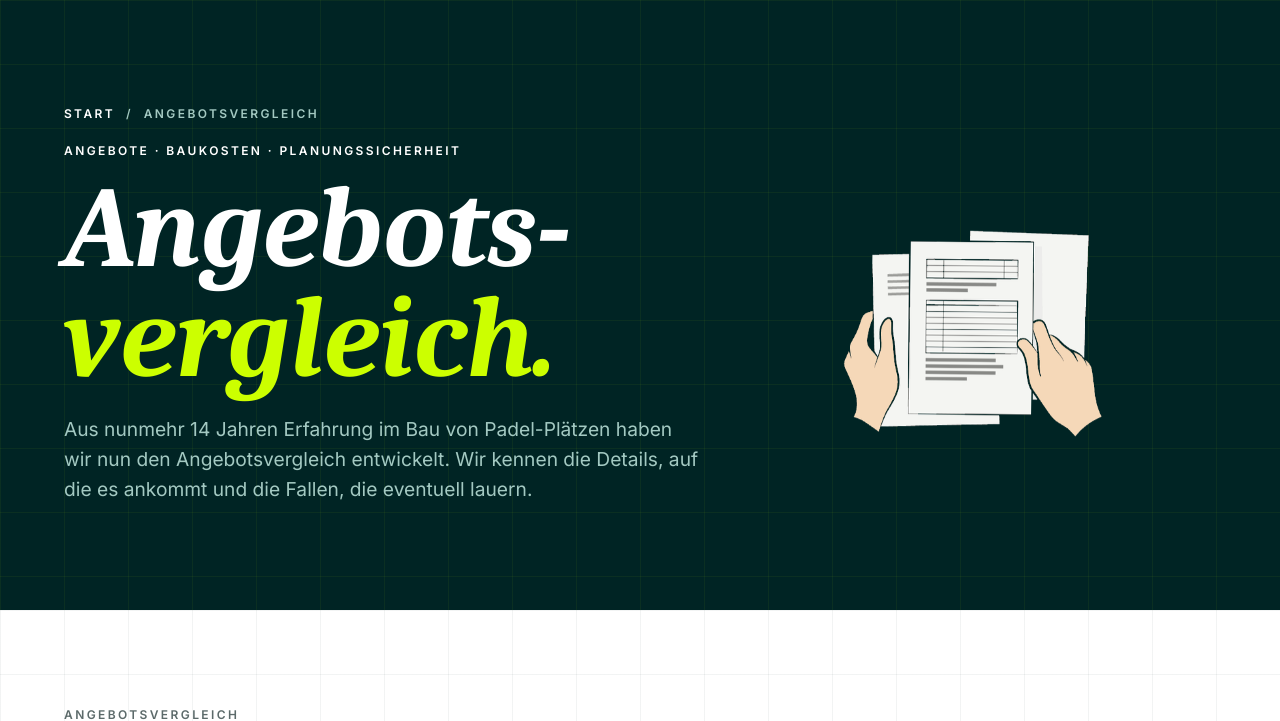
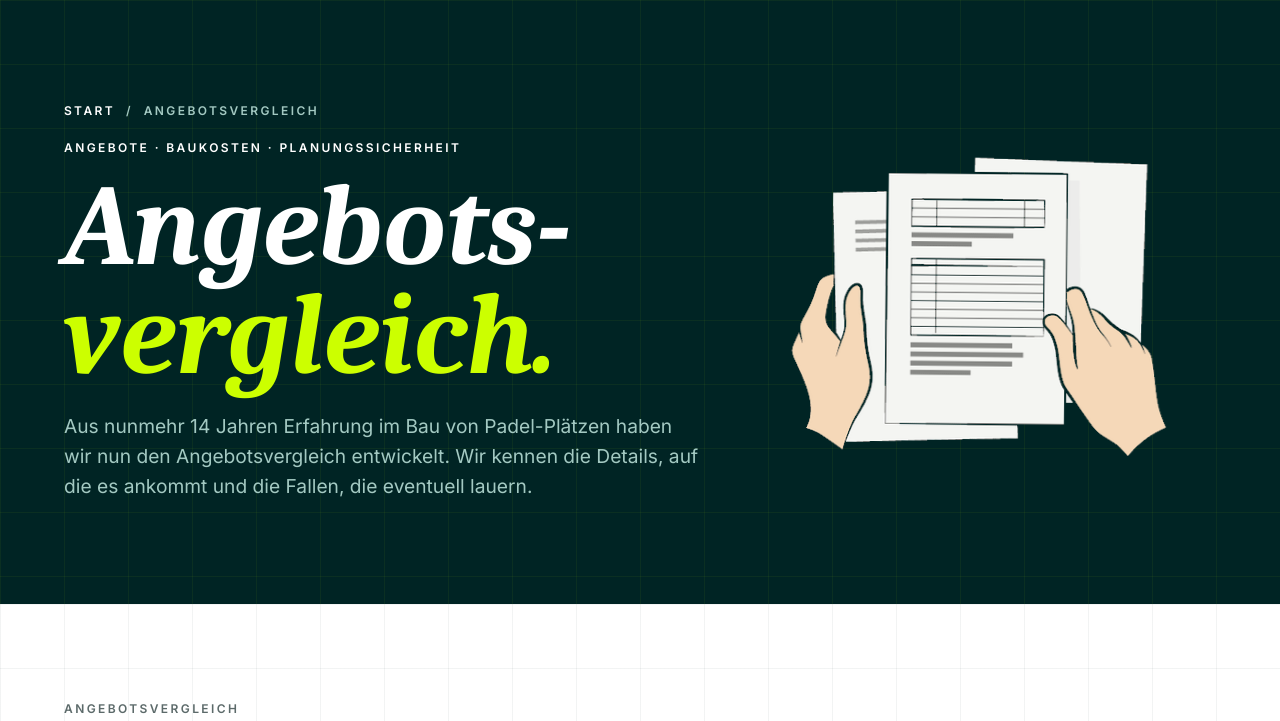
Before and after one commit to Padelbee/Website-Padelbee, a PHP site: page /angebotsvergleich in a window 1280 px wide. Shown: the part 69-790 px from the top of the page. Run offline with PHP 8.4, Linux system fonts and the light colour scheme; some libraries are stand-ins or nearby versions.

Commit message:
DEV-1152: Angebotsvergleich Hero-Zeichnung zugeschnitten, damit sie größer wirkt
Co-Authored-By: Claude Opus 5.5 <noreply@anthropic.com>

```diff
--- a/angebotsvergleich.php
+++ b/angebotsvergleich.php
@@ -29,7 +29,7 @@ tc_page_start([
       <h1>Angebots&shy;<span class="kw">vergleich.</span></h1>
       <p class="lead">Aus nunmehr 14 Jahren Erfahrung im Bau von Padel-Plätzen haben wir nun den Angebotsvergleich entwickelt. Wir kennen die Details, auf die es ankommt und die Fallen, die eventuell lauern.</p>
     </div>
-    <div class="hero-art frei"><img src="/media/leistungen/angebotsvergleich-hero.png" alt="Zwei Hände halten mehrere Angebote zum Vergleich"></div>
+    <div class="hero-art frei" style="max-width:420px"><img src="/media/leistungen/angebotsvergleich-hero.png?v=2" alt="Zwei Hände halten mehrere Angebote zum Vergleich"></div>
   </div>
 </section>
 
```
Also changed, not shown: media/leistungen/angebotsvergleich-hero.png.
